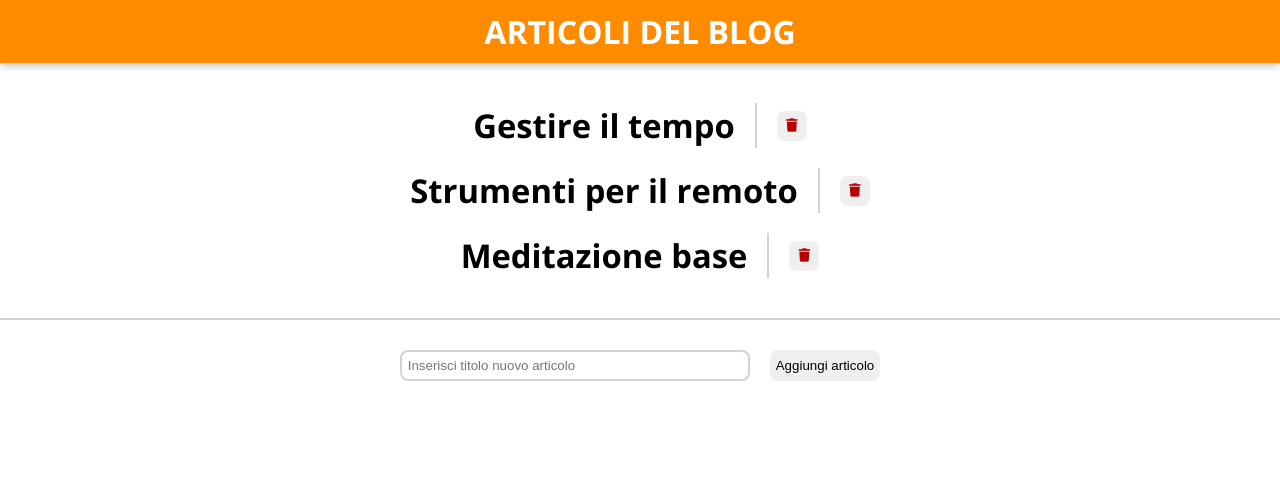
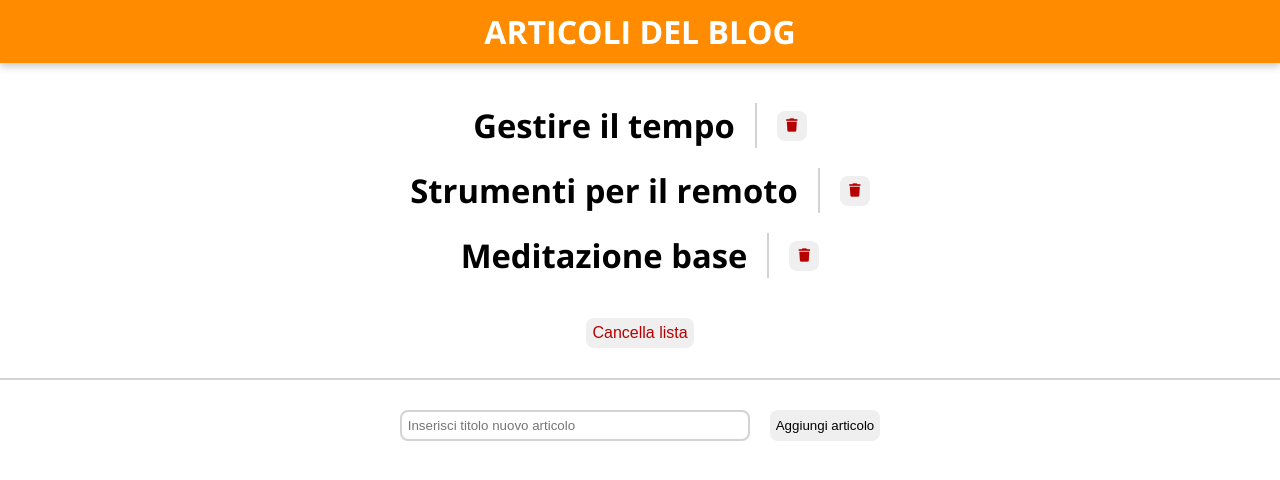
Before and after one commit to mattiadelmonaco/react-form, a React (Vite) app: page / in a window 1280 px wide. Shown: the top 480 px of the page. Built offline with nearby package versions, Linux system fonts and the light colour scheme.

Commit message:
feat: add button to delete list

```diff
--- a/src/components/Main.jsx
+++ b/src/components/Main.jsx
@@ -26,6 +26,10 @@ export default function Main() {
     setArticleData(updatedArticles);
   };
 
+  const removeList = () => {
+    setArticleData([]);
+  };
+
   return (
     <main>
       <section>
@@ -47,6 +51,9 @@ export default function Main() {
               );
             })}
           </ul>
+          <button className="article__btn--deleteList" onClick={removeList}>
+            Cancella lista
+          </button>
         </div>
       </section>
       <hr />
--- a/src/index.css
+++ b/src/index.css
@@ -81,6 +81,28 @@ main hr {
   background-color: lightgrey;
 }
 
+.article__btn--deleteList {
+  display: flex;
+  justify-self: center;
+  padding: 0.375rem;
+  margin-bottom: 1.875rem;
+  font-size: 1rem;
+  color: rgb(183, 0, 0);
+  cursor: pointer;
+  border: none;
+  border-radius: 0.5rem;
+  transition: 0.4s;
+}
+
+.article__btn--deleteList:hover {
+  transform: scale(1.1);
+  transition: 0.4s;
+}
+
+.article__btn--deleteList:active {
+  background-color: lightgrey;
+}
+
 /* ADD ARTICLE FORM */
 
 .form__addArticle {
```
